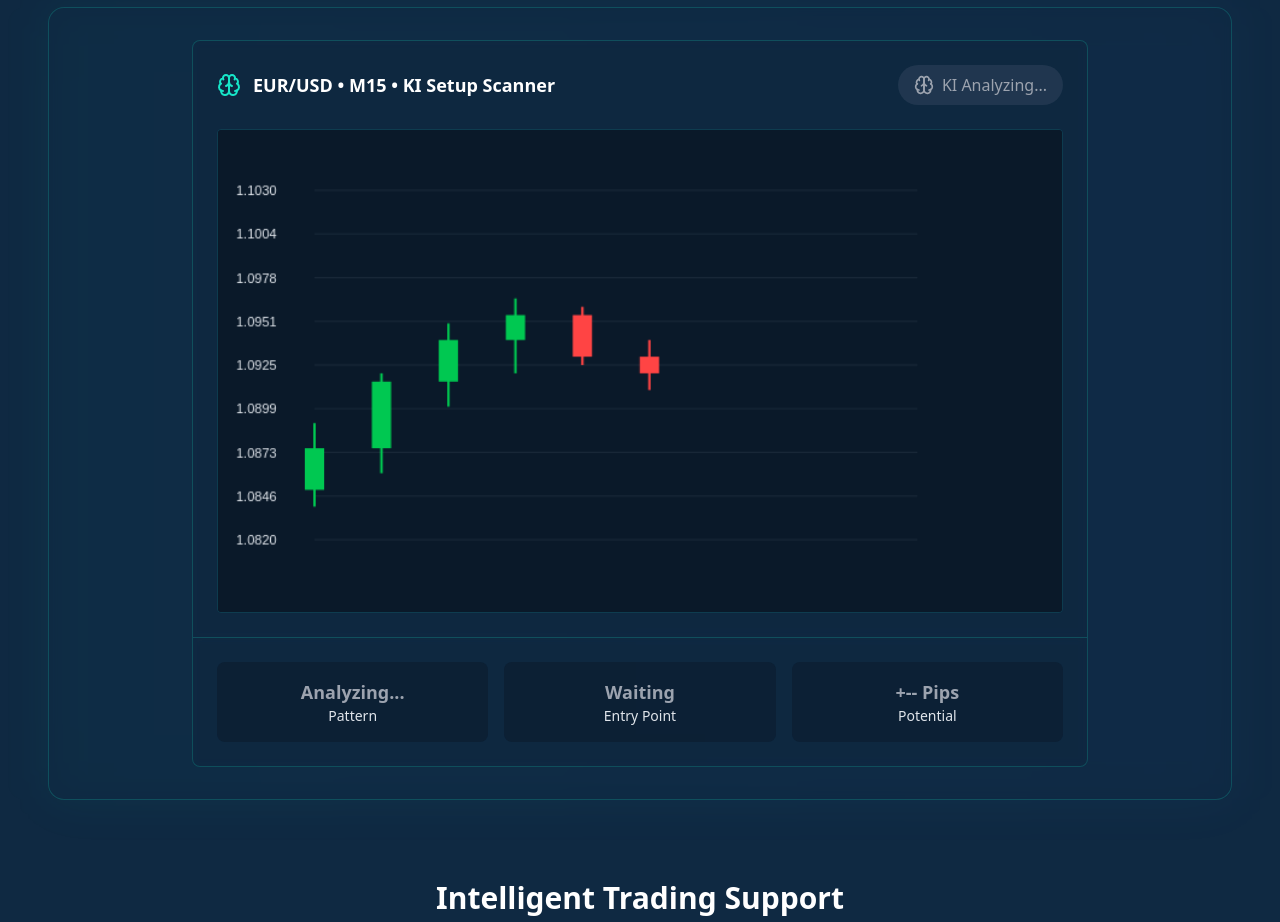
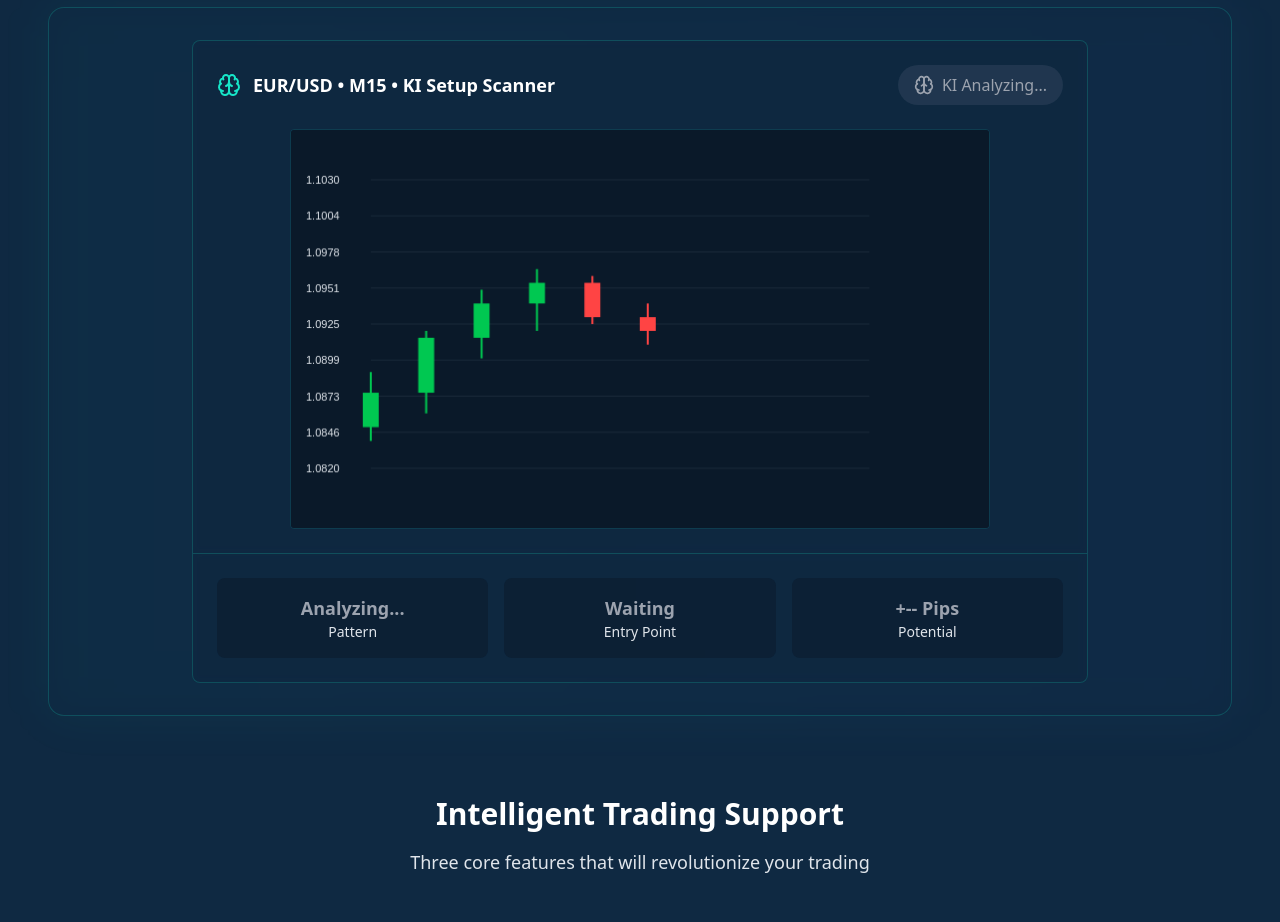
Before and after one commit to M4rcErnst06/stravesta-launch-ahead, a React (Vite) app: page / in a window 1280 px wide. Shown: the part 1720-2642 px from the top of the page. Built offline with nearby package versions, Linux system fonts and the light colour scheme.

Commit message:
Fix chart position
Keep the chart centered in the "Trading with AI Power" section.

```diff
--- a/src/components/setup-scanner/TradingChartAnimation.tsx
+++ b/src/components/setup-scanner/TradingChartAnimation.tsx
@@ -367,11 +367,11 @@ const TradingChartAnimation = () => {
         </div>
 
         {/* Chart */}
-        <div className="relative">
+        <div className="relative flex justify-center">
           <canvas
             ref={canvasRef}
-            className="w-full h-auto border border-stravesta-teal/10 rounded"
-            style={{ maxWidth: '100%', height: 'auto' }}
+            className="border border-stravesta-teal/10 rounded"
+            style={{ width: '700px', height: '400px', maxWidth: '100%' }}
           />
         </div>
       </div>
```
